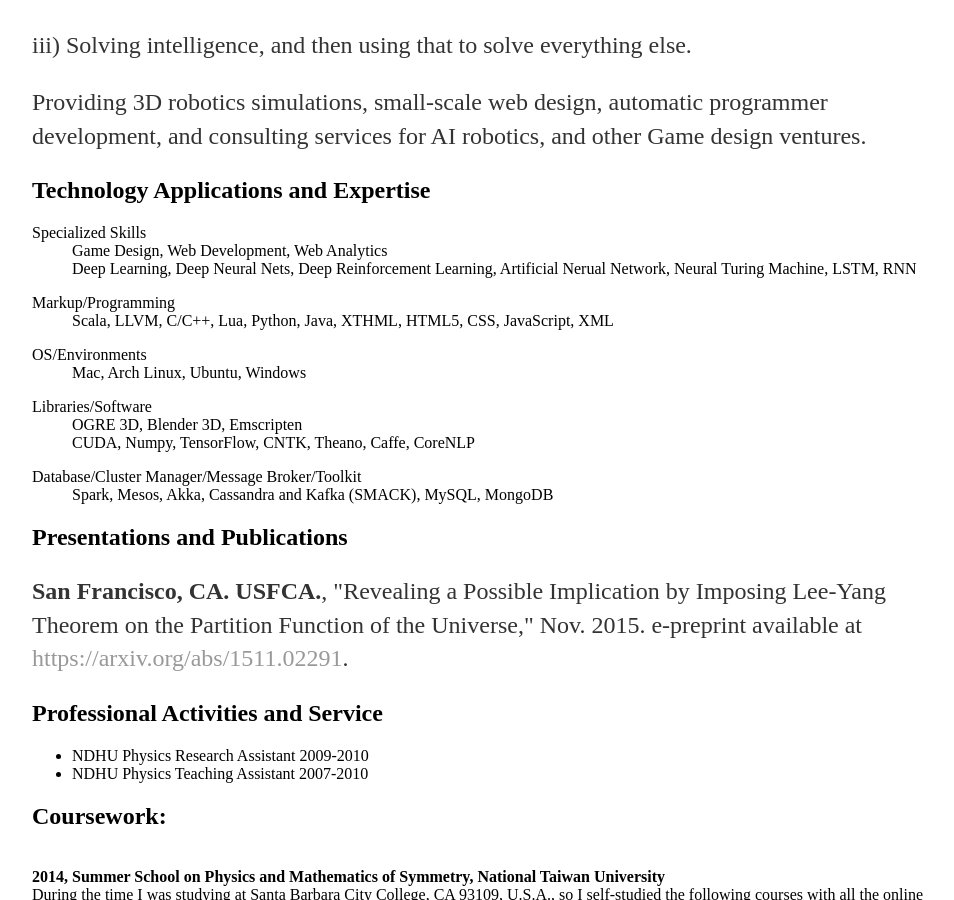
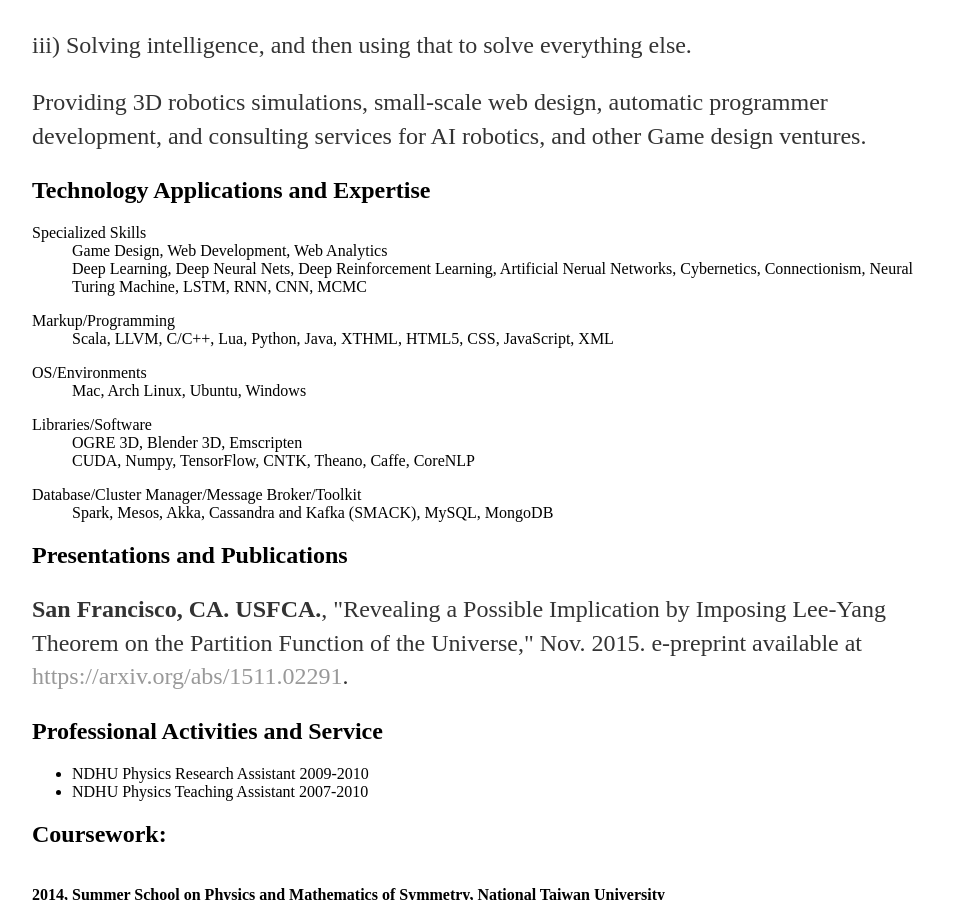
Before and after one commit to williamchuang/williamchuang.github.io, a Jekyll site: the page built from cv/index.html, in a window 1280 px wide and 900 px high, scrolled down 547 px. Shown: the whole window, without its empty margins (160-1114 px from the left). Built offline with Jekyll 4.4.1, drawn with Linux system fonts in a browser that asks for light colours; comment, search, counter and statistics services are not loaded.

Commit message:
Update index.html

```diff
--- a/cv/index.html
+++ b/cv/index.html
@@ -32,7 +32,7 @@ description: Current CV for William Chuang.
 					<dl class="dl-horizontal">
 						<dt>Specialized Skills</dt>
 						<dd>Game Design, Web Development, Web Analytics</dd>
-						<dd>Deep Learning, Deep Neural Nets, Deep Reinforcement Learning, Artificial Nerual Network, Neural Turing Machine, LSTM, RNN</dd>
+						<dd>Deep Learning, Deep Neural Nets, Deep Reinforcement Learning, Artificial Nerual Networks, Cybernetics, Connectionism, Neural Turing Machine, LSTM, RNN, CNN, MCMC</dd>
 					</dl>
 					<dl class="dl-horizontal">
 						<dt>Markup/Programming</dt>
```
